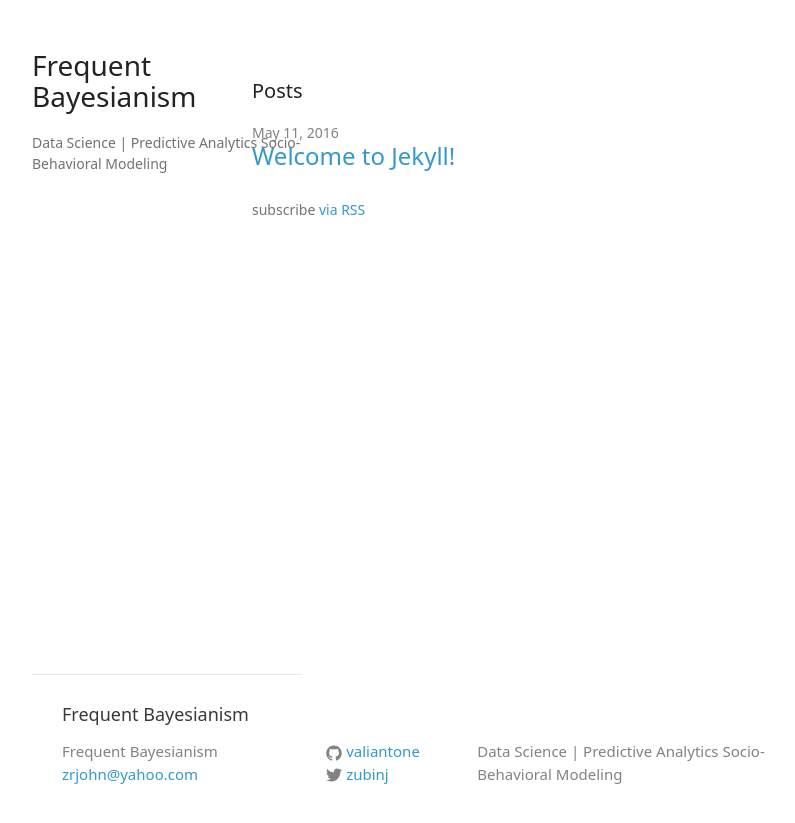
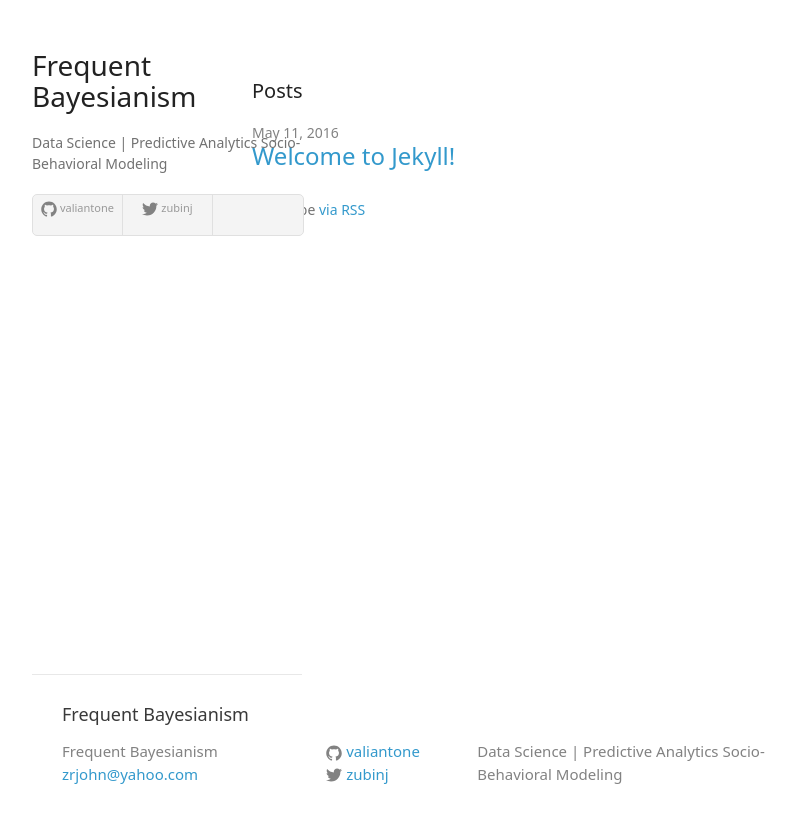
Before and after one commit to valiantone/valiantone.github.io, a Jekyll site: the page built from index.html, in a window 1280 px wide. Shown: the top 823 px of the page, without its empty margins (18-813 px from the left). Built offline with Jekyll 4.4.1, drawn with Linux system fonts in a browser that asks for light colours; some web fonts are replaced.

Commit message:
adding footer styling to header

```diff
--- a/_includes/header.html
+++ b/_includes/header.html
@@ -1,4 +1,19 @@
 <header>
     <h1>{{ site.title }}</h1>
     <p>{{ site.description}}</p>
+
+
+  	<ul class="social-media-list">
+          {% if site.github_username %}
+          <li>
+            {% include icon-github.html username=site.github_username %}
+          </li>
+          {% endif %}
+
+          {% if site.twitter_username %}
+          <li>
+            {% include icon-twitter.html username=site.twitter_username %}
+          </li>
+          {% endif %}
+   </ul>
 </header>
```
